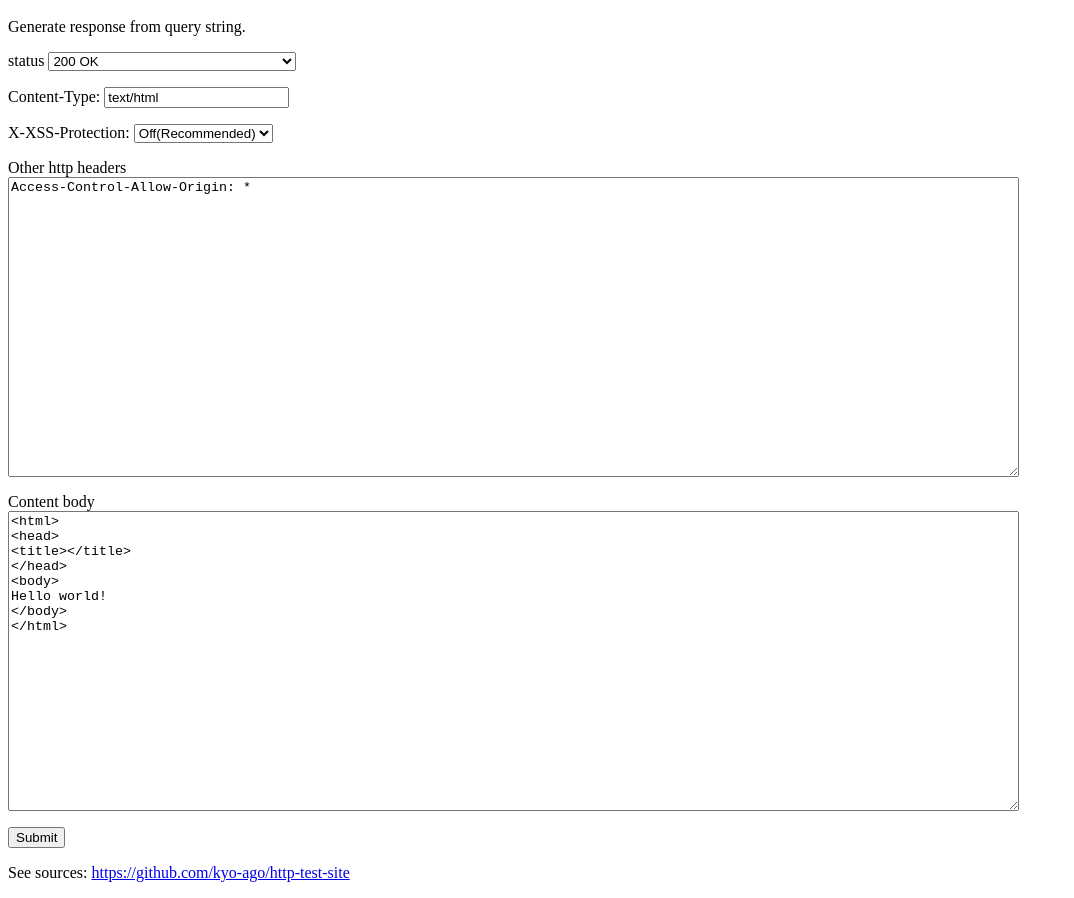
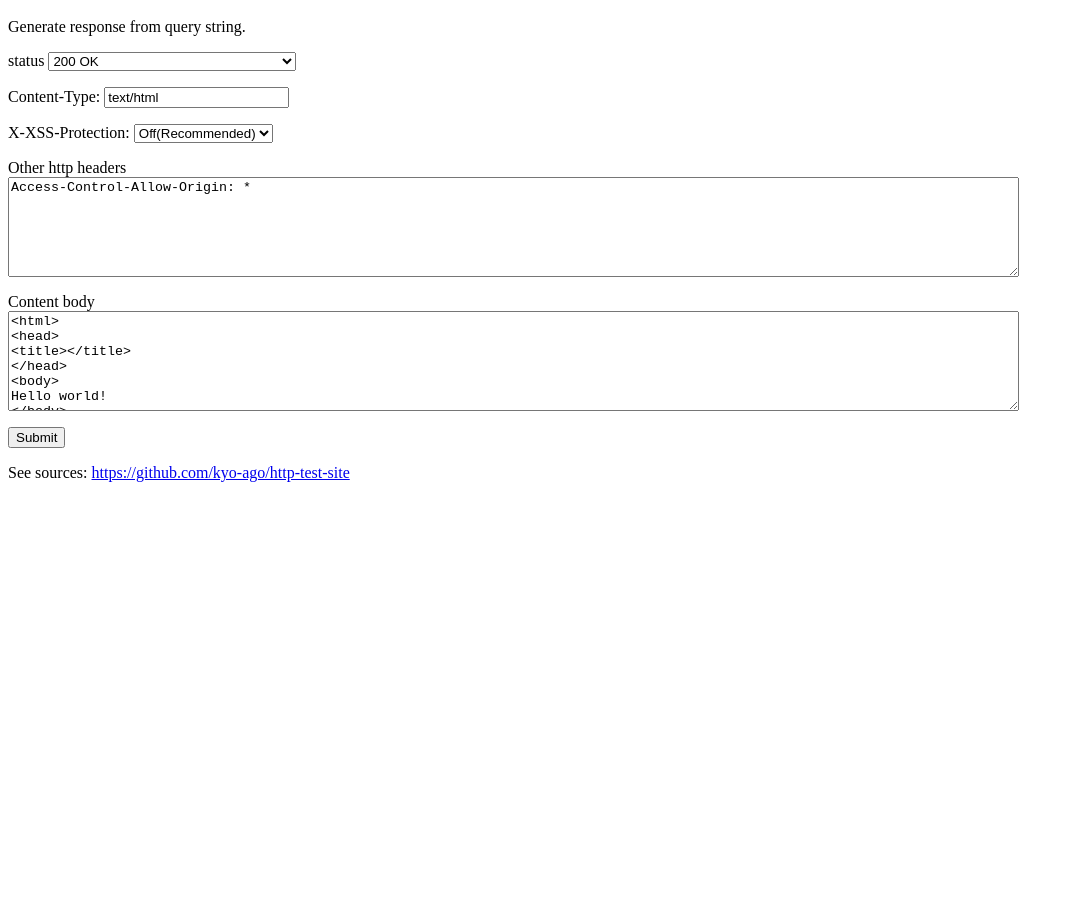
Before and after one commit to kyo-ago/http-test-site, a website: page index.html in a window 1280 px wide. Shown: the part 48-946 px from the top of the page, without its empty margins (0-1074 px from the left). After the commit the page ends 800 px from the top, so only its background shows below. Drawn offline with Linux system fonts and the light colour scheme.

Commit message:
change style

```diff
--- a/index.html
+++ b/index.html
@@ -4,7 +4,7 @@
 <style>
 textarea {
 	width: 80%;
-	height: 300px;
+	height: 100px;
 }
 </style>
 </head>
```
